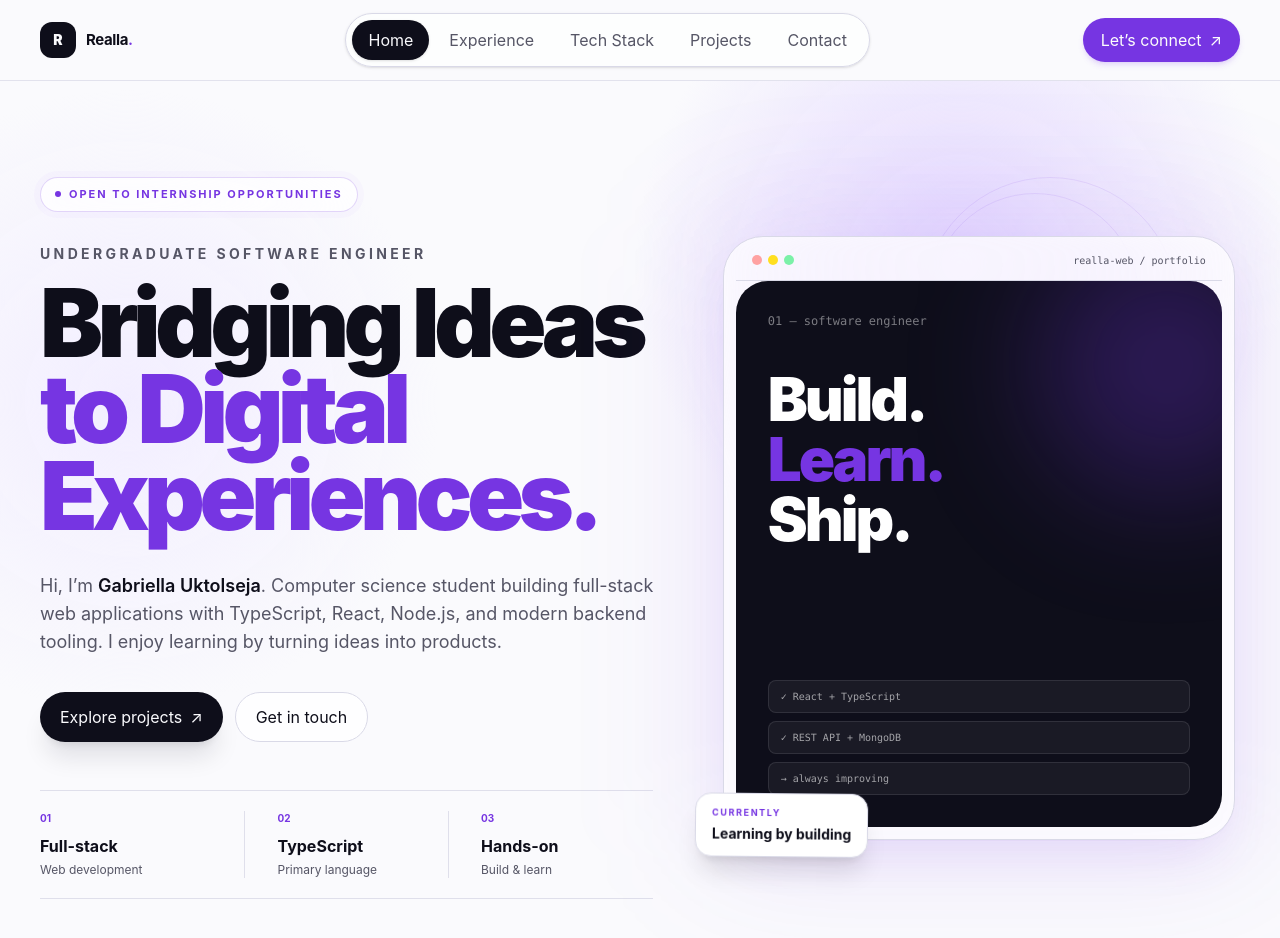
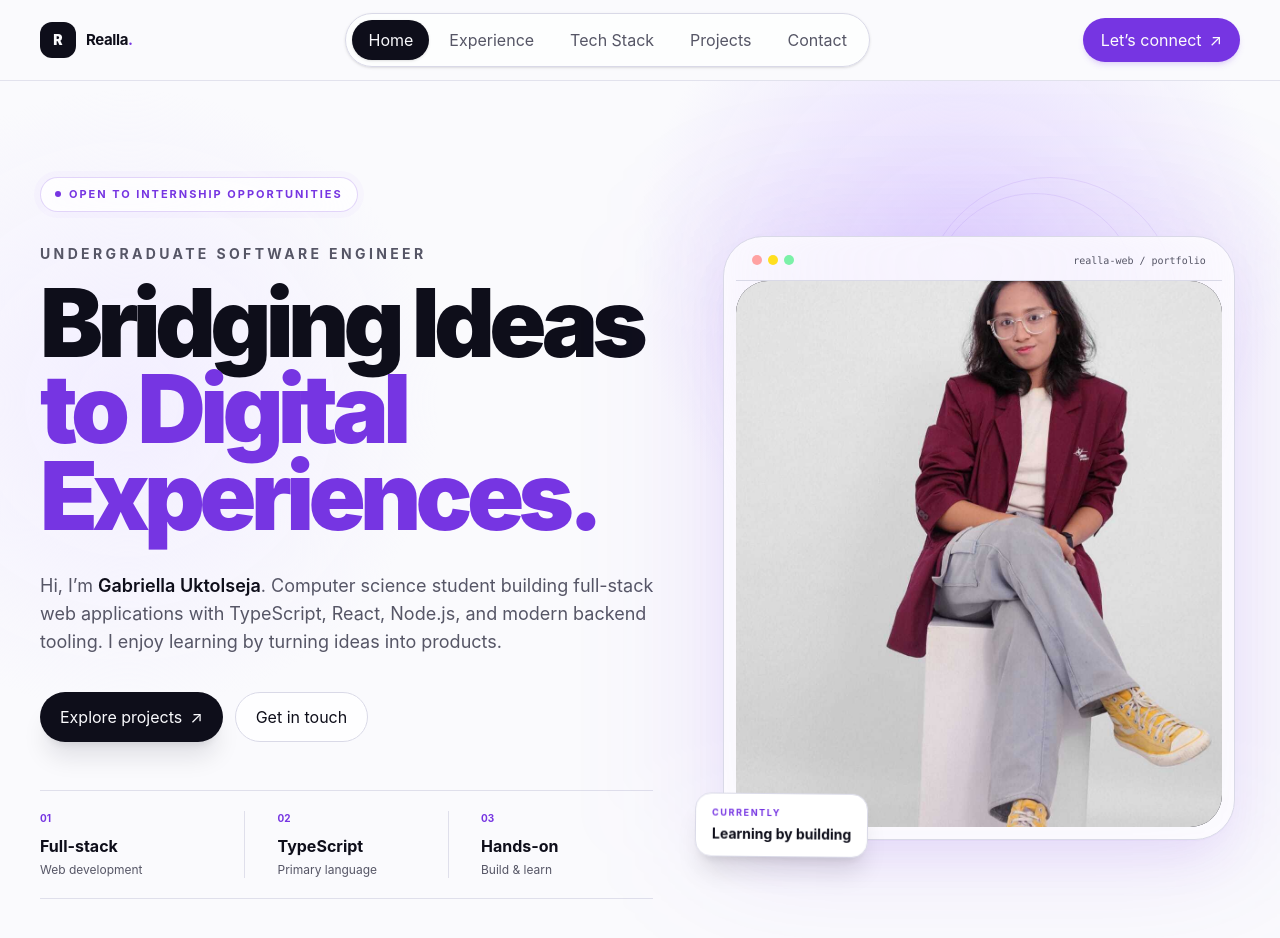
Before and after one commit to EllaUktolseja/Serverless-Realla-Website, a React (Vite) app in the folder apps/web/: page / in a window 1280 px wide. Shown: the top 938 px of the page. Built offline with nearby package versions, Linux system fonts and the light colour scheme.

Commit message:
feat(web): add profile image to portfolio data

```diff
--- a/apps/web/src/data/portfolio.ts
+++ b/apps/web/src/data/portfolio.ts
@@ -12,6 +12,7 @@ const profile: Profile = {
   bio: "Computer science student building full-stack web applications with TypeScript, React, Node.js, and modern backend tooling. I enjoy learning by turning ideas into products.",
   email: "agatha.uktolseja@gmail.com",
   location: "Bekasi, Indonesia",
+  imageUrl: "/images/profilePict.jpg",
   linkedinUrl: "https://www.linkedin.com/in/ellauktolseja/",
   githubUrl: "https://github.com/EllaUktolseja",
   whatsappUrl: "https://wa.me/6285710304280",
```
